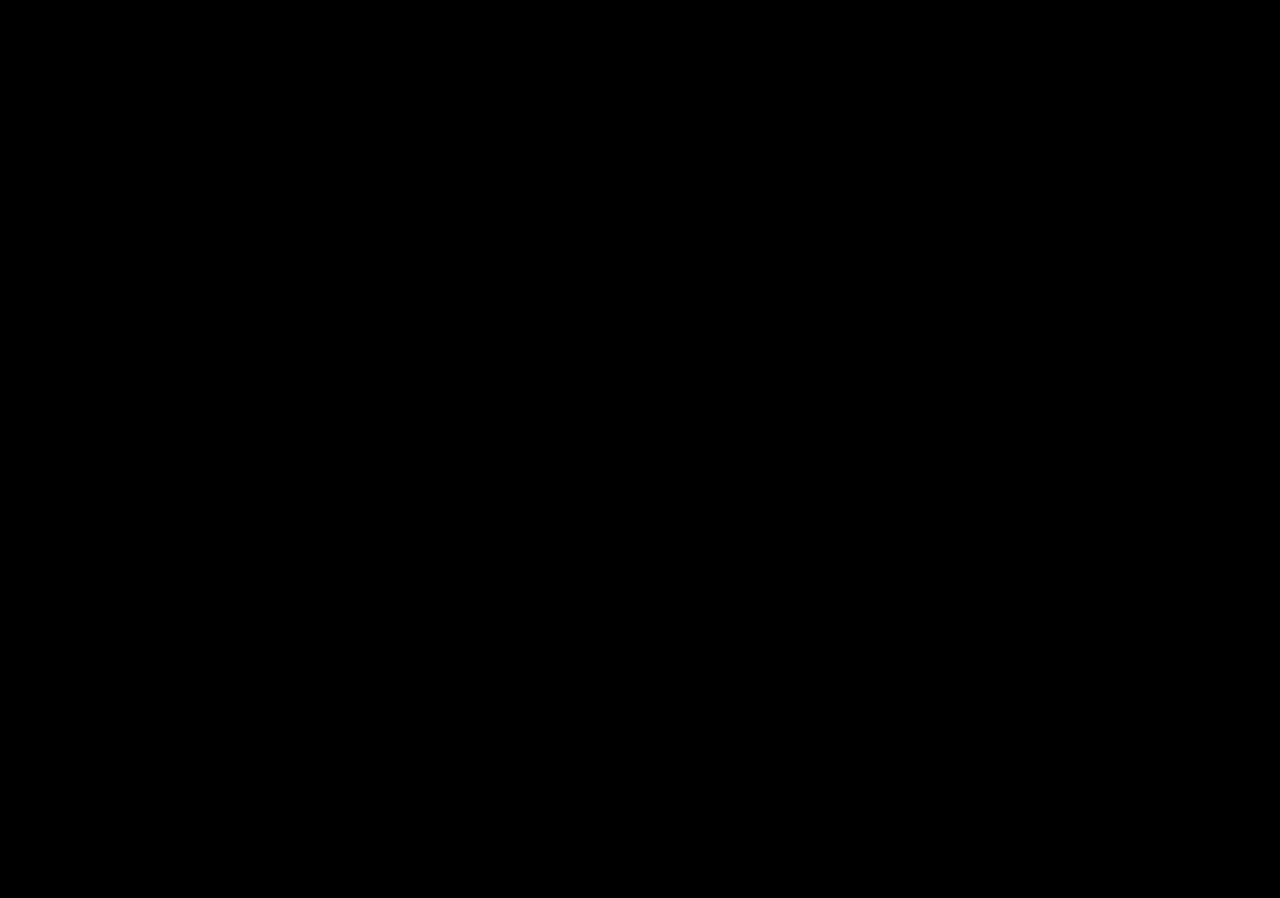
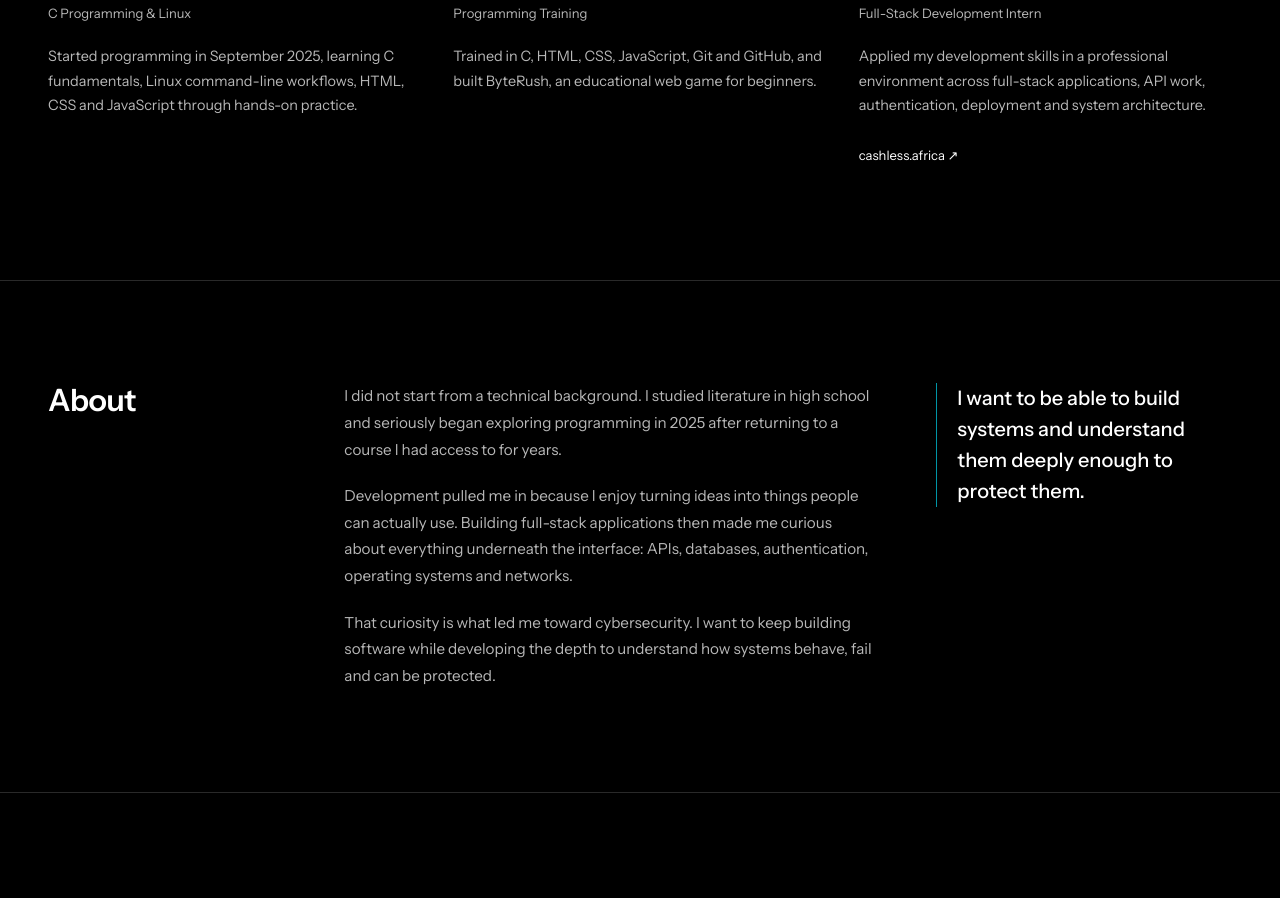
Before and after one commit to emma-dasilva-dev/emma-dasilva-portfolio, a Next.js app: page /en in a window 1280 px wide. Shown: the part 1881-2779 px from the top of the page. Before the commit the page ends 1597 px from the top, so only its background shows below. Built offline with nearby package versions, Linux system fonts and the light colour scheme.

Commit message:
feat: render complete portfolio homepage

```diff
--- a/src/app/[lang]/page.tsx
+++ b/src/app/[lang]/page.tsx
@@ -1,5 +1,6 @@
 import { notFound } from "next/navigation";
 
+import { About, Contact, Experience, Stack } from "@/components/sections/PortfolioSections";
 import { Hero } from "@/components/sections/Hero";
 import { Work } from "@/components/sections/Work";
 import { isLocale } from "@/lib/i18n";
@@ -19,6 +20,10 @@ export default async function HomePage({ params }: HomePageProps) {
     <main id="main-content">
       <Hero locale={lang} />
       <Work locale={lang} />
+      <Experience locale={lang} />
+      <About locale={lang} />
+      <Stack locale={lang} />
+      <Contact locale={lang} />
     </main>
   );
 }
```
